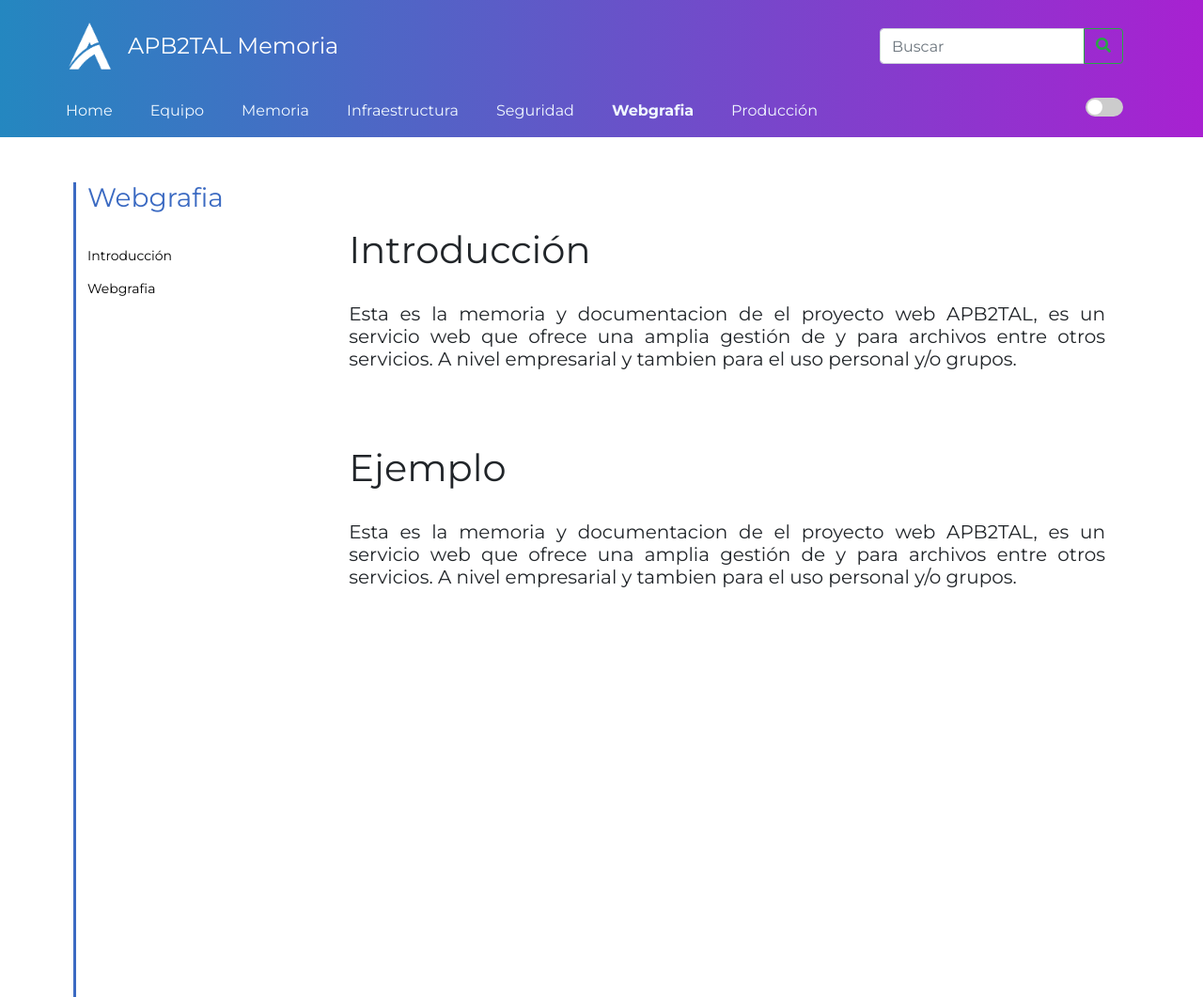
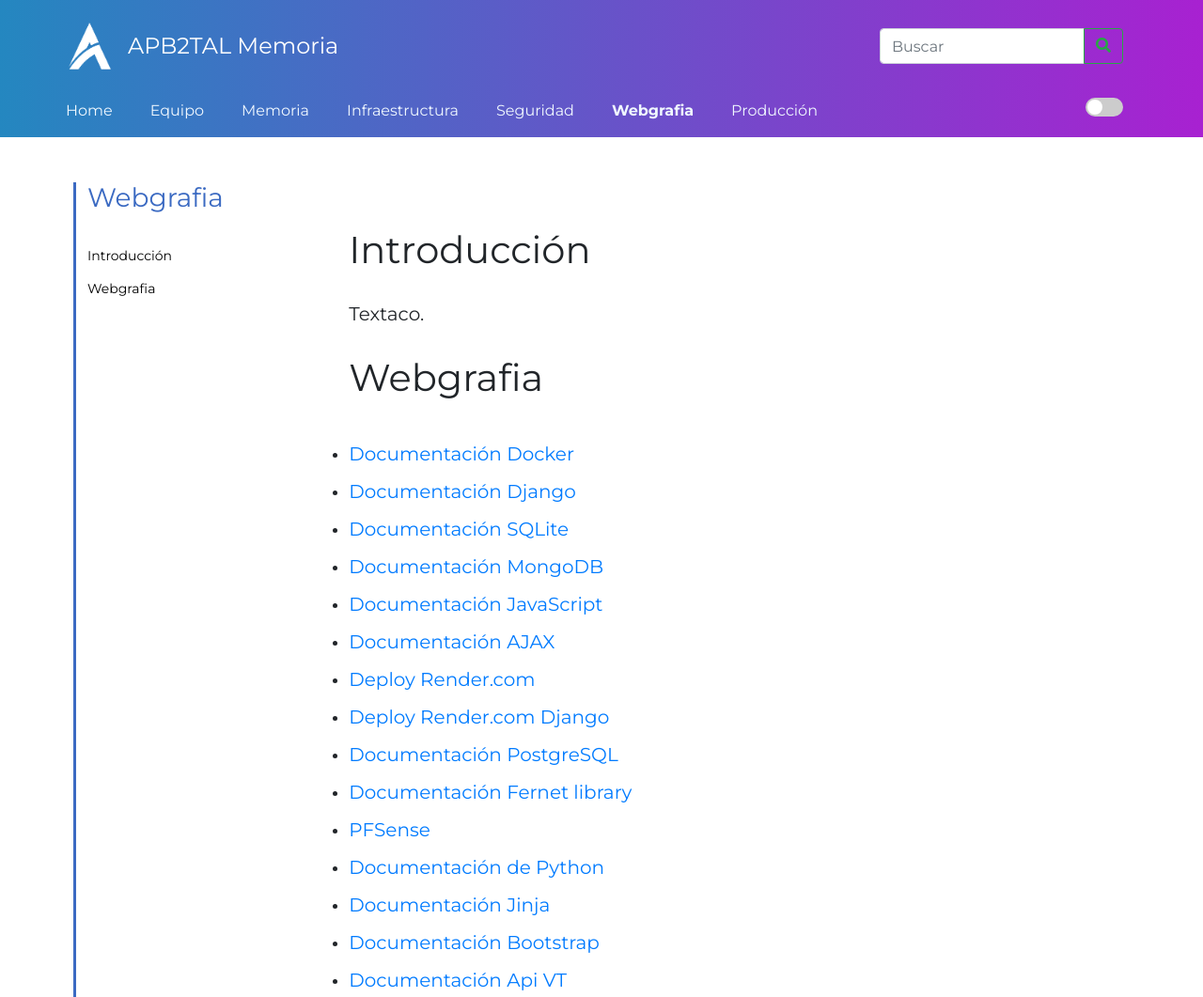
Before and after one commit to AlbertXicola/memoria, a plain HTML site: page webgrafia.html in a window 1280 px wide. Shown: the top 1061 px of the page at 94% size. Drawn offline with nearby package versions, Linux system fonts and the light colour scheme.

Commit message:
memoria finish2

```diff
--- a/webgrafia.html
+++ b/webgrafia.html
@@ -87,7 +87,7 @@
                 <br>
                 <ul class="list-unstyled red-link ">
                     <li><a href="#introduccion">Introducción</a></li>
-                    <li><a href="#objetivos">Webgrafia</a></li>
+                    <li><a href="#Webgrafia">Webgrafia</a></li>
 
                 </ul>
             </nav>
@@ -97,63 +97,55 @@
                 <section id="introduccion">
                     <br>
                     <br>
-                    <h1>Introducción</h1>
+                    <h1 >Introducción</h1>
                     <br>
-                    <h5 style="text-align: justify;">Esta es la memoria y documentacion de el proyecto web APB2TAL, es un servicio web que ofrece una amplia gestión de y para archivos entre otros servicios. A nivel empresarial y tambien para el uso personal y/o grupos.</h5>
+                    <h5 style="text-align: justify;">Textaco.</h5>
+                </section>
+                <style>
+
+                    ul {
+                        padding: 0;
+                    }
+                    .grande li {
+                        margin: 10px 0;
+                    }
+                    .grande a {
+                        font-size: 20px;
+                        color: #007BFF;
+                    }
+                    .grande a:hover {
+                        text-decoration: underline;
+                    }
+                </style>
+                <section id="Webgrafia">
                     <br>
-                </section>
-                <section id="introduccion">
+                    <h1 >Webgrafia</h1>
+
                     <br>
-                    <br>
-                    <h1>Ejemplo</h1>
-                    <br>
-                    <h5 style="text-align: justify;">Esta es la memoria y documentacion de el proyecto web APB2TAL, es un servicio web que ofrece una amplia gestión de y para archivos entre otros servicios. A nivel empresarial y tambien para el uso personal y/o grupos.</h5>
+                    <ul class="grande">
+                        <li class="grande"><a  href="https://docs.docker.com/" target="_blank">Documentación Docker</a></li>
+                        <li class="grande"><a  href="https://docs.djangoproject.com/" target="_blank">Documentación Django</a></li>
+                        <li class="grande"><a    href="https://www.sqlite.org/docs.html" target="_blank">Documentación SQLite</a></li>
+                        <li class="grande"><a   href="https://www.mongodb.com/docs/" target="_blank">Documentación MongoDB</a></li>
+                        <li class="grande"><a  href="https://developer.mozilla.org/en-US/docs/Web/JavaScript" target="_blank">Documentación JavaScript</a></li>
+                        <li class="grande"><a  href="https://developer.mozilla.org/en-US/docs/Web/Guide/AJAX" target="_blank">Documentación AJAX</a></li>
+                        <li class="grande"><a   href="https://render.com/docs" target="_blank">Deploy Render.com</a></li>
+                        <li class="grande"><a    href="https://render.com/docs/deploy-django" target="_blank">Deploy Render.com Django</a></li>
+                        <li class="grande"><a    href="https://www.postgresql.org/docs/" target="_blank">Documentación PostgreSQL</a></li>
+                        <li class="grande"><a   href="https://cryptography.io/en/latest/fernet/" target="_blank">Documentación Fernet library</a></li>
+                        <li class="grande"><a    href="https://www.pfsense.org/" target="_blank">PFSense</a></li>
+                        <li class="grande"><a    href="https://docs.python.org/3/" target="_blank">Documentación de Python</a></li>
+                        <li class="grande"><a   href="https://jinja.palletsprojects.com/en/3.0.x/" target="_blank">Documentación Jinja</a></li>
+                        <li class="grande"><a   href="https://getbootstrap.com/docs/5.0/getting-started/introduction/" target="_blank">Documentación Bootstrap</a></li>
+                        <li class="grande"><a   href="https://www.virustotal.com/gui/help/api" target="_blank">Documentación Api VT</a></li>
+                    </ul>
                     <br>
                     <br>
                     <br>
                     <br>
                     <br>
                     <br>
-                    <br>
-                    <br>
-                    <br>
-                    <br>
-                    <br>
-                    <br>
-                    <br>
-                    <br>
-                    <br>
-                    <br>
-                    <br>
-                    <br>
-                    <br>
-                    <br>
-                    <br>
-                    <br>
-                    <br>
-                    <br>
-                    <br>
-                    <br>
-                    <br>
-                    <br>
-                    <br>
-                    <br>
-                    <br>
-                    <br>
-                    <br>
-                    <br>
-                    <br>
-                    <br>
-                    <br>
-                    <br>
-                    <br>
-                    <br>
-                    <br>
-                    <br>
-                    <br>
-                    <br>
-                    <br>
-                    <br>
+
                 </section>
 
 
```
Also changed, not shown: infra.html (+13 -41 lines), memoria.html (+1 -1 lines), produccion.html (+33 -50 lines), seguridad.html (+13 -42 lines), Diagrama Archivos.jpg (added), Diagrama Django.jpg (added), Diagrama PFsense.jpg (added), Diagrama Producción.jpg (added), 3 other files.
